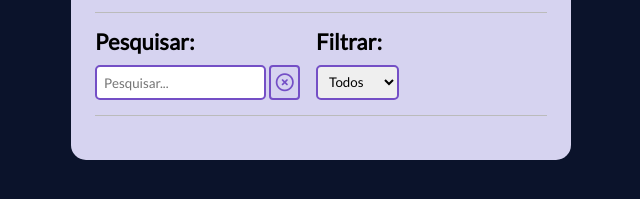
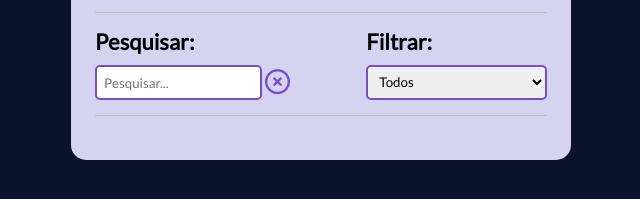
Before and after one commit to carla11235813/to-do-list-javascript, a plain HTML site: page index.html in a window 1280 px wide. Shown: the part 181-380 px from the top of the page, without its empty margins (319-959 px from the left). Drawn offline with Linux system fonts and the light colour scheme.

Commit message:
Update style.css

```diff
--- a/css/style.css
+++ b/css/style.css
@@ -97,22 +97,33 @@ h2 {
 
 #toolbar {
     display: flex;
+    align-items: center;
+    justify-content: space-between;
     margin-bottom: 20px;
 }
 
 #search {
-    margin-right: 1rem;
-}
-
-#search input {
-    width: 100%;
+    width: 60%;
 }
 
 
 #filter {
+    width: 40%;
     display: flex;
     flex-direction: column;
 }
+
+#btn-delete {
+    padding: 0;
+    border: 0;
+    font-size: 25px;
+}
+
+#btn-delete:hover {
+    background-color: transparent;
+    color: #744FC6;
+}
+
 
 /* edit form */
 
```
